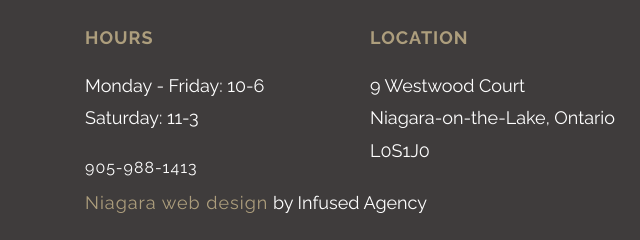
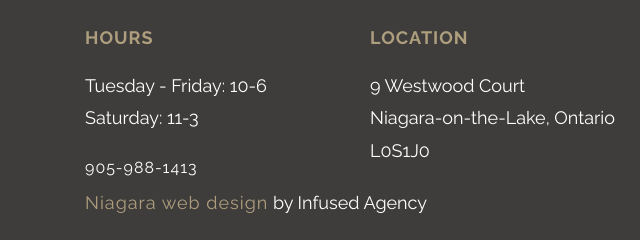
Before and after one commit to plantno1/plantno1, a Gatsby site: page / in a window 1280 px wide. Shown: the part 2272-2512 px from the top of the page, 0-640 px from the left. Built offline with nearby package versions, Linux system fonts and the light colour scheme; Gatsby itself is replaced by a stand-in of ours.

Commit message:
update footer

```diff
--- a/components/Footer/footer.js
+++ b/components/Footer/footer.js
@@ -32,7 +32,7 @@ const Footer = () => {
             <Col lg="3">
               <h6>Hours</h6>
               <ul>
-                <li>Monday - Friday: 10-6</li>
+                <li>Tuesday - Friday: 10-6</li>
                 <li>Saturday: 11-3</li>
               </ul>
               <a id="phone" href="tel:905-988-1413">
```
